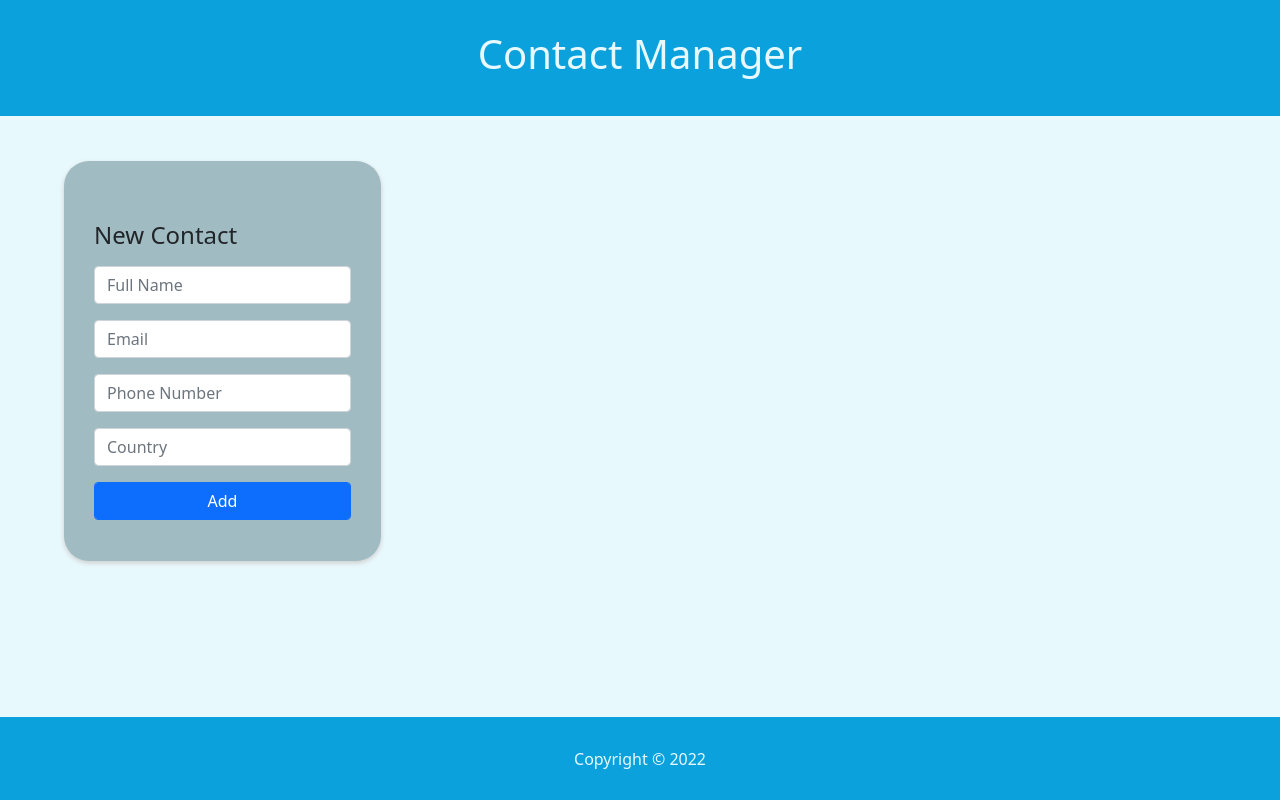
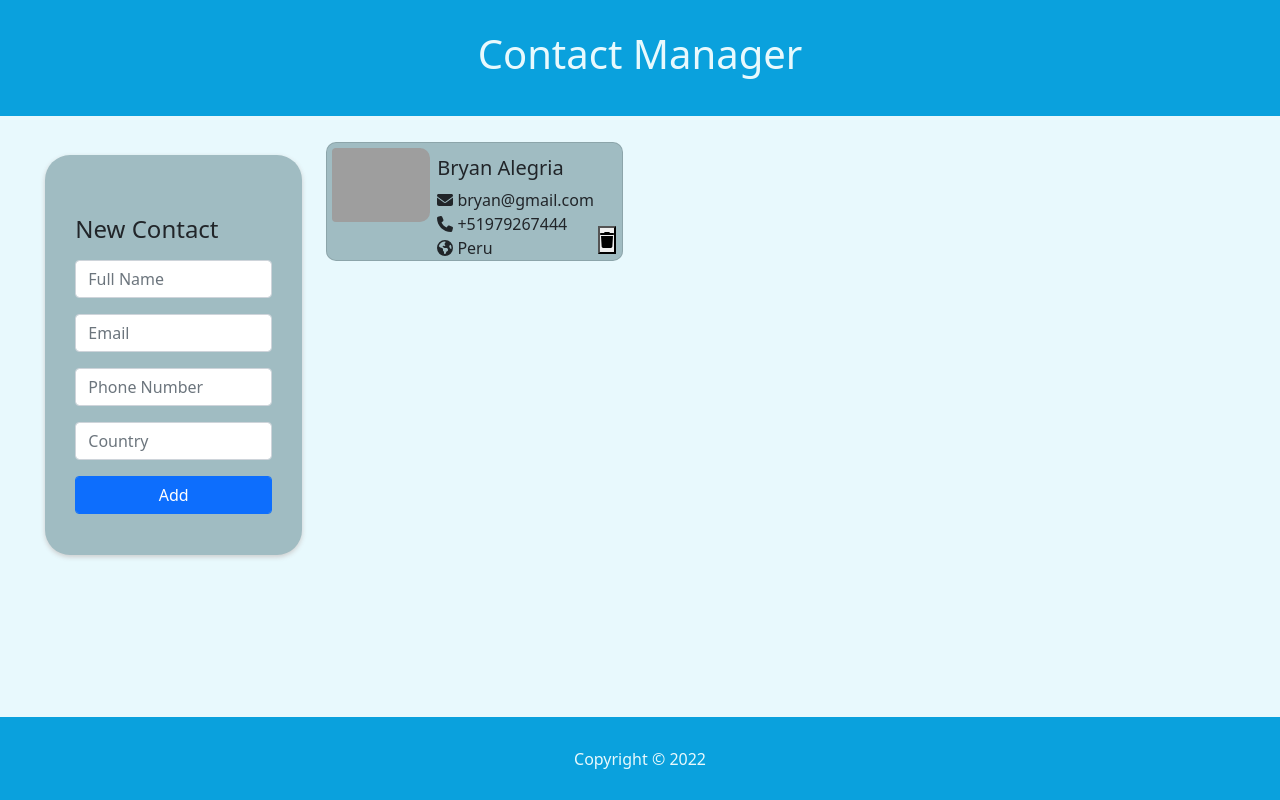
Before and after one commit to bralegz/Contact-Manager-React, a React (Create React App) app: page / in a window 1280 px wide. Built offline with nearby package versions, Linux system fonts and the light colour scheme; grey boxes are pictures that could not be loaded; a web font is replaced by a local one.

Commit message:
adding functionality part 1

```diff
--- a/package.json
+++ b/package.json
@@ -3,9 +3,14 @@
   "version": "0.1.0",
   "private": true,
   "dependencies": {
+    "@fortawesome/fontawesome-svg-core": "^6.1.1",
+    "@fortawesome/free-regular-svg-icons": "^6.1.1",
+    "@fortawesome/free-solid-svg-icons": "^6.1.1",
+    "@fortawesome/react-fontawesome": "^0.1.18",
     "@testing-library/jest-dom": "^5.16.4",
     "@testing-library/react": "^13.1.1",
     "@testing-library/user-event": "^13.5.0",
+    "font-awesome": "^4.7.0",
     "react": "^18.1.0",
     "react-dom": "^18.1.0",
     "react-scripts": "5.0.1",
--- a/public/style.css
+++ b/public/style.css
@@ -37,14 +37,44 @@
     padding: 60px 30px 30px 30px;
     width: fit-content;
     height: 400px;
-    margin: 3.5% 0 0 5%;
+    margin: 13% 0 0 15%;
     box-shadow: 0 2px 5px #ccc;
-    /* position: absolute;
-    top: 24%;
-    left: 5%; */
   }
 
-  /* .form-container button {
 
+  /* Card Section */
 
-  } */
+  .contacts-container {
+      padding-top: 2%;
+      padding-right: 2%;
+  }
+
+  .card {
+      background-color: #A0BCC2;
+      border-radius: 10px;
+  }
+
+  .card img {
+    border-radius: 10px;
+    background-color: #A0BCC2;
+    margin: 5px;
+  }
+
+  .card h5 {
+    margin-left: 6%;
+  }
+
+  .card p {
+      margin-bottom: 0;
+      margin-left: 6%;
+  }
+
+  .info-container {
+      padding-top: 13px;
+  }
+
+  .info-container button {
+    position: absolute;
+    right: 6px;
+    bottom:6px;
+  }
--- a/src/components/App.jsx
+++ b/src/components/App.jsx
@@ -2,13 +2,23 @@ import React from 'react';
 import Header from './Header';
 import Footer from './Footer';
 import Form from './Form';
+import Contact from './Contact';
 
 
 function App() {
   return (
     <div>
       <Header />
-      <Form />
+      <div className='row'>
+        <div className='col-3'>
+          <Form />
+        </div>
+        <div className='col-9 contacts-container'>
+          <div className='row'>
+            <Contact />
+          </div>
+        </div>
+      </div>
       <Footer />
     </div>
   );
--- /dev/null
+++ b/src/components/Contact.jsx
@@ -0,0 +1,34 @@
+import React from 'react';
+import { FontAwesomeIcon } from '@fortawesome/react-fontawesome';
+import {
+    faEnvelope,
+    faTrash,
+    faPhone,
+    faEarthAmericas
+} from '@fortawesome/free-solid-svg-icons';
+
+function Contact() {
+
+    return(
+            <div className='col-4'>
+                <div className='card mb-3'>
+                    <div className='row g-0'>
+                        <div className='col-4'>
+                            <img src='https://www.citypng.com/public/uploads/preview/address-contact-book-black-icon-11640520529mhwu7ngb7h.png' className='img-fluid rounded-start' alt='contact'/>
+                        </div>
+                        <div className='col-8'>
+                            <div className='info-container'>
+                                <h5 className="card-title">Bryan Alegria</h5>
+                                <p className="card-text"><FontAwesomeIcon icon={faEnvelope} /> bryan@gmail.com</p>
+                                <p className="card-text"><FontAwesomeIcon icon={faPhone} /> +51979267444</p>
+                                <p className="card-text"><FontAwesomeIcon icon={faEarthAmericas} /> Peru</p>
+                                <button><FontAwesomeIcon icon={faTrash} /></button>
+                            </div>
+                        </div>
+                    </div>
+                </div>
+            </div>
+    );
+};
+
+export default Contact;
--- a/src/components/Form.jsx
+++ b/src/components/Form.jsx
@@ -1,23 +1,64 @@
-import React from 'react';
+import { render } from '@testing-library/react';
+import React, {useState} from 'react';
 
 function Form() {
+    const [contact, setContact] = useState({
+        name:'',
+        email:'',
+        phone:'',
+        country:'',
+    });
+
+    const [allNotes, setAllNotes] = useState([])
+
+    function inputHandler(event) {
+        const inputName = event.target.name
+        const inputValue = event.target.value
+
+        setContact(() => {
+            return (
+                {
+                    ...contact,
+                    [inputName]: inputValue
+                }
+            );
+        })
+    };
+
+    function clickHandler() {
+        setContact({
+            name:'',
+            email:'',
+            phone:'',
+            country:'',
+        });
+
+        setAllNotes(() => {
+            return(
+                [...allNotes, contact]
+            );
+        })
+
+    }
+
+
     return(
         <div className='form-container'>
             <h4 className="mb-3">New Contact</h4>
             <form>
                 <div className="mb-3">
-                    <input type="text" placeholder='Full Name' className='form-control'></input>
+                    <input type="text" placeholder='Full Name' className='form-control' name='name' onChange={inputHandler} value={contact.name}></input>
                 </div>
                 <div className="mb-3">
-                    <input type="email" placeholder='Email' className='form-control'></input>
+                    <input type="email" placeholder='Email' className='form-control' name='email' onChange={inputHandler} value={contact.email}></input>
                 </div>
                 <div className="mb-3">
-                    <input type="text" placeholder='Phone Number' className='form-control'></input>
+                    <input type="text" placeholder='Phone Number' className='form-control' name='phone' onChange={inputHandler} value={contact.phone}></input>
                 </div>
                 <div className="mb-3">
-                    <input type="text" placeholder='Country' className='form-control'></input>
+                    <input type="text" placeholder='Country' className='form-control' name='country' onChange={inputHandler} value={contact.country}></input>
                 </div>
-                <button className="btn btn-primary form-control" type="button">Add</button>
+                <button className="btn btn-primary form-control" type="button" onClick={clickHandler}>Add</button>
             </form>
         </div>
     );
```
Also changed, not shown: 1 other file (tests, documents, lock files or other folders).
